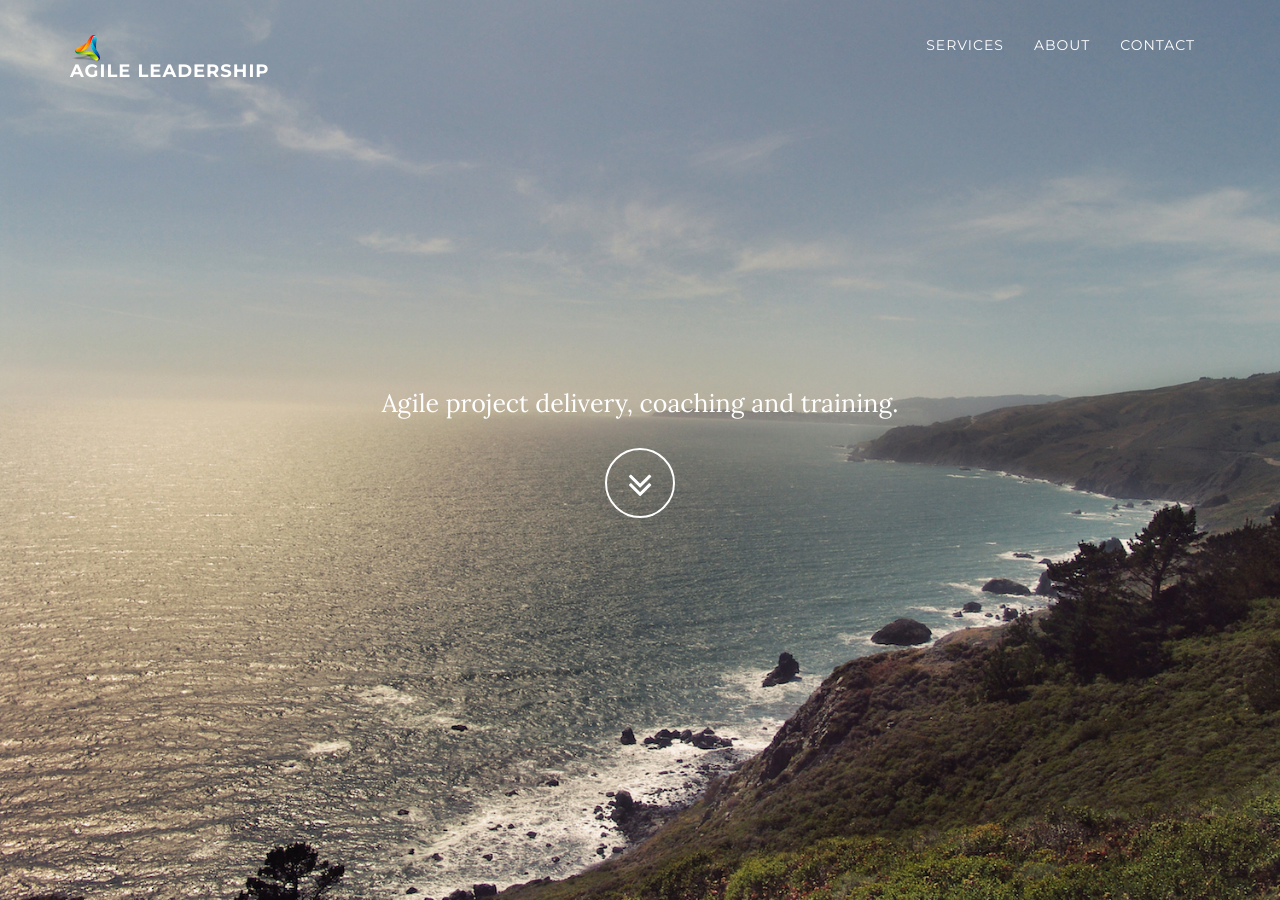
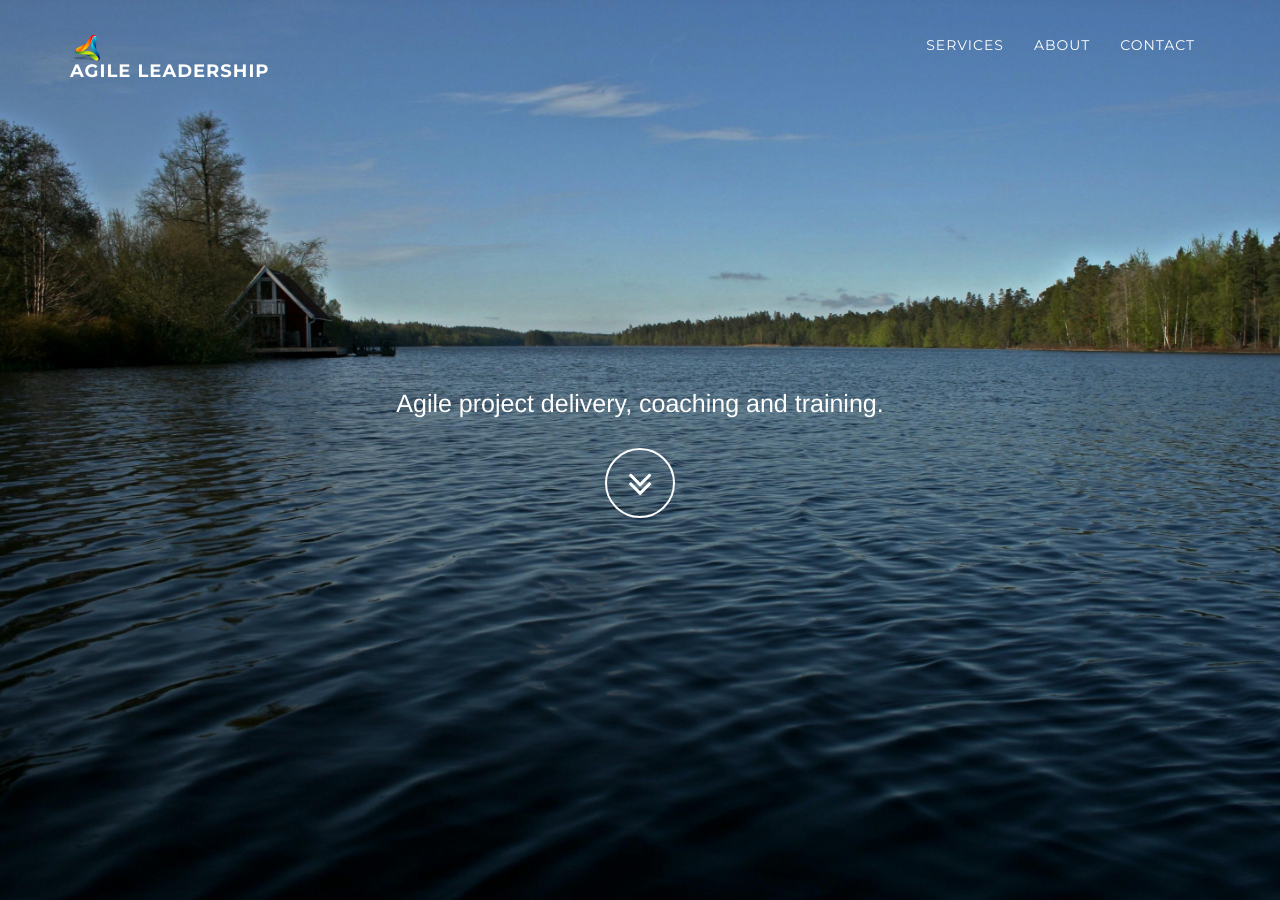
Before and after one commit to agileleadership/agileleadership.github.io, a Jekyll site: the page built from index.html, in a window 1280 px wide and 900 px high. Built offline with Jekyll 4.4.1, drawn with Linux system fonts in a browser that asks for light colours; nearby versions of some CDN libraries.

Commit message:
Swapped out images with Lachlan's.

```diff
--- a/css/main.css
+++ b/css/main.css
@@ -1,7 +1,6 @@
 body {
     width: 100%;
     height: 100%;
-    font-family: Lora,"Helvetica Neue",Helvetica,Arial,sans-serif;
     color: #333;
     background-color: #fff;
 }
@@ -19,7 +18,6 @@
 h6 {
     margin: 0 0 35px;
     text-transform: uppercase;
-    font-family: Montserrat,"Helvetica Neue",Helvetica,Arial,sans-serif;
     letter-spacing: 1px;
 }
 
@@ -51,7 +49,7 @@
     border-bottom: 1px solid rgba(255,255,255,.3);
     text-transform: uppercase;
     font-family: Montserrat,"Helvetica Neue",Helvetica,Arial,sans-serif;
-    background-color: rgba(27, 31, 35, 0.95);
+    background-color: rgba(0, 0, 0, 0.9);
 }
 
 .navbar-brand {
@@ -103,7 +101,7 @@
 
     .top-nav-collapse {
         padding: 0;
-        background-color: rgba(44, 44, 44, 0.85);
+        background-color: rgba(0, 0, 0, 0.9);
     }
 
     .navbar-custom.top-nav-collapse {
@@ -118,7 +116,7 @@
     padding: 100px 0;
     text-align: center;
     color: #fff;
-    background: url(../img/ocean.jpg) no-repeat bottom center scroll;
+    background: url(../img/lake.jpg) no-repeat bottom center scroll;
     background-color: #000;
     -webkit-background-size: cover;
     -moz-background-size: cover;
@@ -236,7 +234,7 @@
     width: 100%;
     padding: 100px 0;
     color: #fff;
-    background: url(../img/sky.jpg) no-repeat center center scroll;
+    background: url(../img/ship.jpg) no-repeat center center scroll;
     background-color: #000;
     background-attachment: fixed;
     -webkit-background-size: cover;
@@ -249,7 +247,7 @@
     width: 100%;
     padding: 100px 0;
     color: #fff;
-    background: url(../img/dusk.jpg) no-repeat center center scroll;
+    background: url(../img/sunset.jpg) no-repeat center center scroll;
     background-attachment: fixed;
     background-color: #000;
     -webkit-background-size: cover;
@@ -267,6 +265,10 @@
     height: 220px;
     background-color: #1b1f23;
     color: #fff;
+}
+
+.social-section .social-item {
+    padding-top: 15px;
 }
 
 .social-section a.twitter:hover,
--- a/index.html
+++ b/index.html
@@ -30,11 +30,11 @@
                           <i class="fa fa-suitcase fa-3x"></i>
                           <h3>Consulting</h3>
                         </div>
-                        <ul>
-                          <li>Project Delivery</li>
-                          <li>Program Management</li>
-                          <li>Product Management</li>
-                          <li>Scrum and Agile Assessment</li>
+                        <ul class="fa-ul">
+                          <li><i class="fa fa-li fa-angle-right"></i>Project Delivery</li>
+                          <li><i class="fa fa-li fa-angle-right"></i>Program Management</li>
+                          <li><i class="fa fa-li fa-angle-right"></i>Product Management</li>
+                          <li><i class="fa fa-li fa-angle-right"></i>Scrum and Agile Assessment</li>
                         </ul>
                     </div>
                 </div>
@@ -44,11 +44,11 @@
                           <i class="fa fa-bullhorn fa-3x"></i>
                           <h3>Coaching</h3>
                         </div>
-                        <ul>
-                          <li>Executive Coaching</li>
-                          <li>Leadership Programs</li>
-                          <li>Agile/Scrum Coaching</li>
-                          <li>Coach Supervision</li>
+                        <ul class="fa-ul">
+                          <li><i class="fa fa-li fa-angle-right"></i>Executive Coaching</li>
+                          <li><i class="fa fa-li fa-angle-right"></i>Leadership Programs</li>
+                          <li><i class="fa fa-li fa-angle-right"></i>Agile/Scrum Coaching</li>
+                          <li><i class="fa fa-li fa-angle-right"></i>Coach Supervision</li>
                         </ul>
                     </div>
                 </div>
@@ -58,11 +58,11 @@
                           <i class="fa fa-graduation-cap fa-3x"></i>
                           <h3>Training</h3>
                         </div>
-                        <ul>
-                          <li>Agile Executive Education</li>
-                          <li>Introduction to Agile</li>
-                          <li>Agile 201</li>
-                          <li>Introduction to Coaching</li>
+                        <ul class="fa-ul">
+                          <li><i class="fa fa-li fa-angle-right"></i>Agile Executive Education</li>
+                          <li><i class="fa fa-li fa-angle-right"></i>Introduction to Agile</li>
+                          <li><i class="fa fa-li fa-angle-right"></i>Agile 201</li>
+                          <li><i class="fa fa-li fa-angle-right"></i>Introduction to Coaching</li>
                         </ul>
                     </div>
                 </div>
@@ -127,31 +127,19 @@
             <div class="col-lg-8 col-lg-offset-2">
                 <h2>Contact Us</h2>
                 <p>Please tell us about your next project and we will let you know what we can do to help you.</p>
-                <!--
-                <ul class="list-inline banner-social-buttons">
-                    <li><a href="https://twitter.com/nlcarroll" class="btn btn-default btn-lg"><i class="fa fa-twitter fa-fw"></i> <span class="network-name">Twitter</span></a>
-                    </li>
-                    <li><a href="https://github.com/agileleadership" class="btn btn-default btn-lg"><i class="fa fa-github fa-fw"></i> <span class="network-name">Github</span></a>
-                    </li>
-                    <li><a href="https://plus.google.com/+NickCarrollPlus/posts" class="btn btn-default btn-lg"><i class="fa fa-google-plus fa-fw"></i> <span class="network-name">Google+</span></a>
-                    </li>
-                </ul>
-                -->
             </div>
         </div>
     </div>
 </section>
 
 <section id="social" class="social-section text-center">
-    <div class="row">
-      <div class="col-sm-4 social-item">
+    <div class="col-sm-4 social-item">
         <a href="" class="twitter"><i class="fa fa-twitter fa-fw fa-4x"></i></a>
-      </div>
-      <div class="col-sm-4 social-item">
+    </div>
+    <div class="col-sm-4 social-item">
         <a href="" class="facebook"><i class="fa fa-facebook fa-fw fa-4x"></i></a>
-      </div>
-      <div class="col-sm-4 social-item">
+    </div>
+    <div class="col-sm-4 social-item">
         <a href="" class="google"><i class="fa fa-google-plus fa-fw fa-4x"></i></a>
-      </div>
     </div>
 </section>
```
Also changed, not shown: img/dusk.jpg (deleted), img/lake.jpg (added), img/ocean.jpg (deleted), img/ship.jpg (added), img/sky.jpg (deleted), img/sunset.jpg (added).
